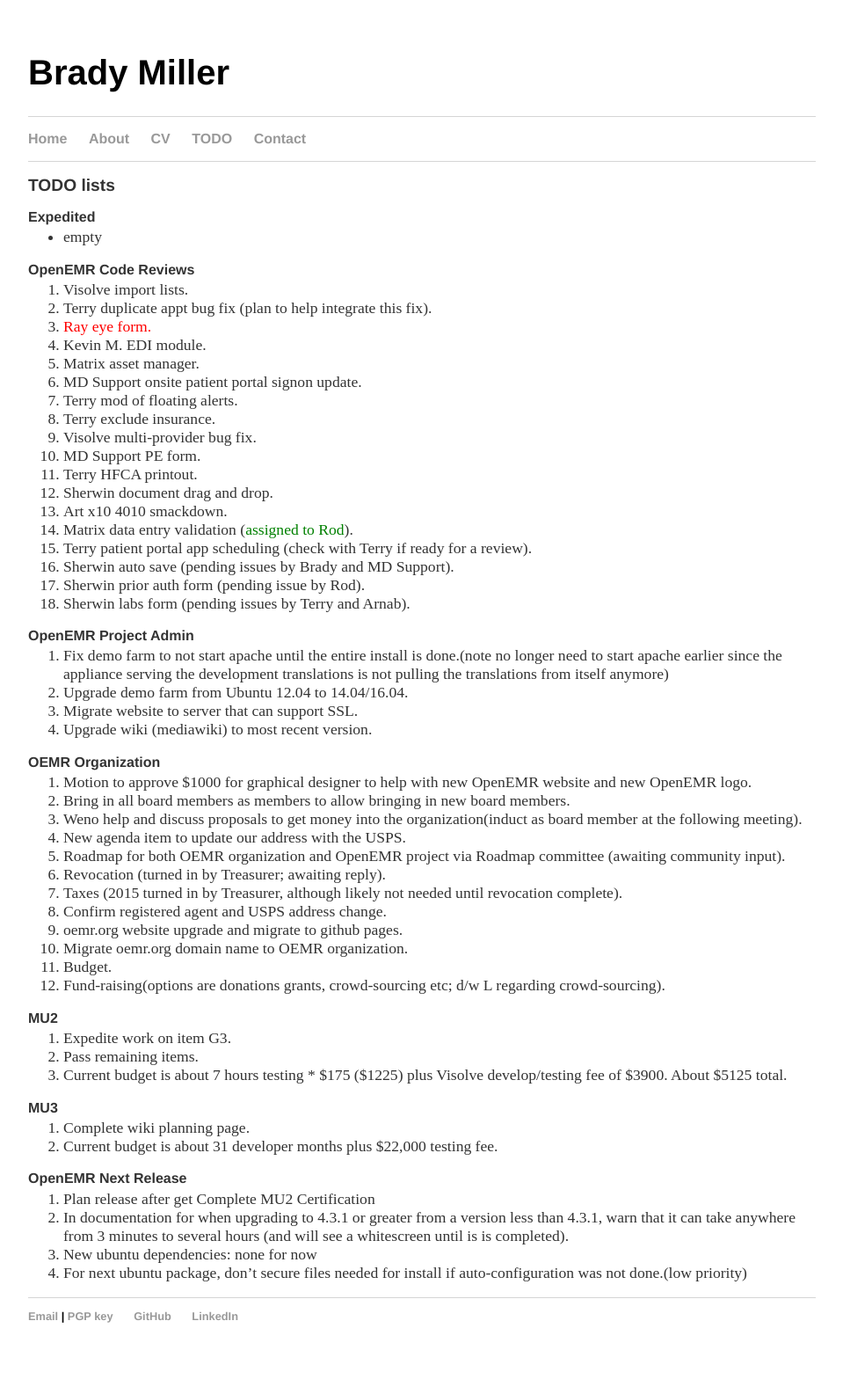
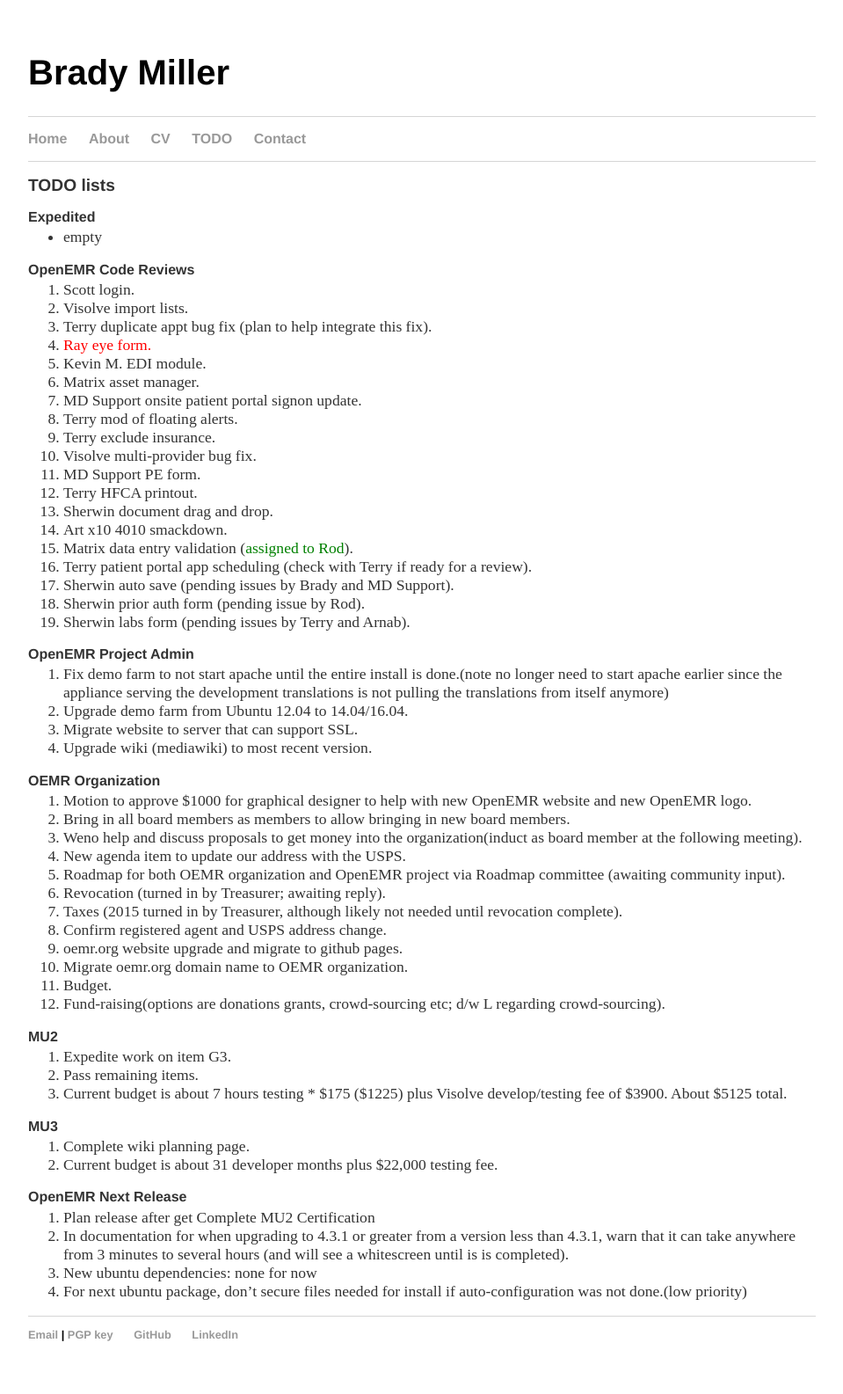
Before and after one commit to bradymiller/bradymiller.github.io, a Jekyll site: the page built from todo/index.md, in a window 1280 px wide. Shown: the whole page at 88% size, without its empty margins (160-1119 px from the left). Built offline with Jekyll 4.4.1, drawn with Linux system fonts in a browser that asks for light colours; before the commit the page ends 1564 px from its top, so only the background shows below that.

Commit message:
Update todo list

```diff
--- a/todo/index.md
+++ b/todo/index.md
@@ -7,6 +7,7 @@
 * empty
 
 ### OpenEMR Code Reviews
+1. Scott login.
 1. Visolve import lists.
 1. Terry duplicate appt bug fix (plan to help integrate this fix).
 1. <span style="color: red">Ray eye form.</span>
```
